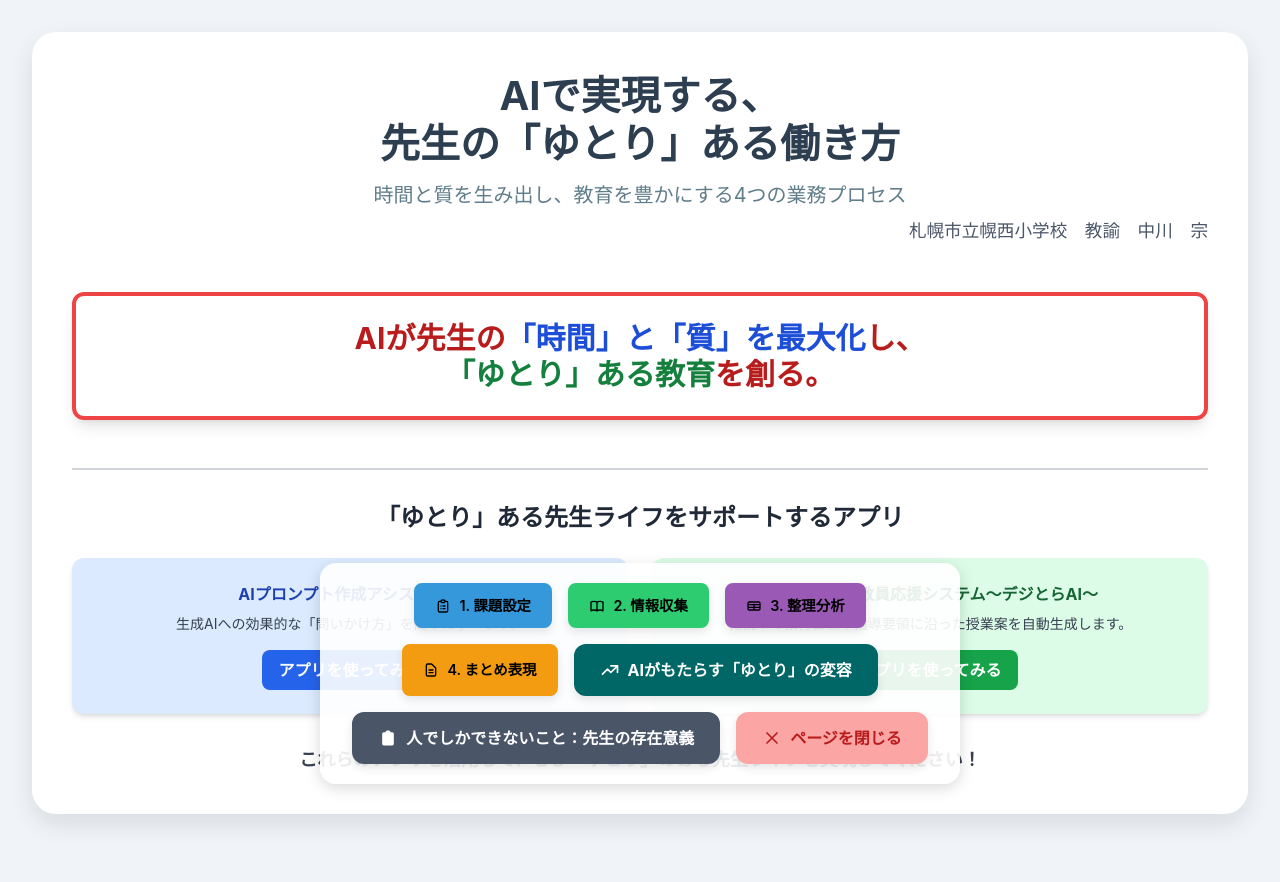
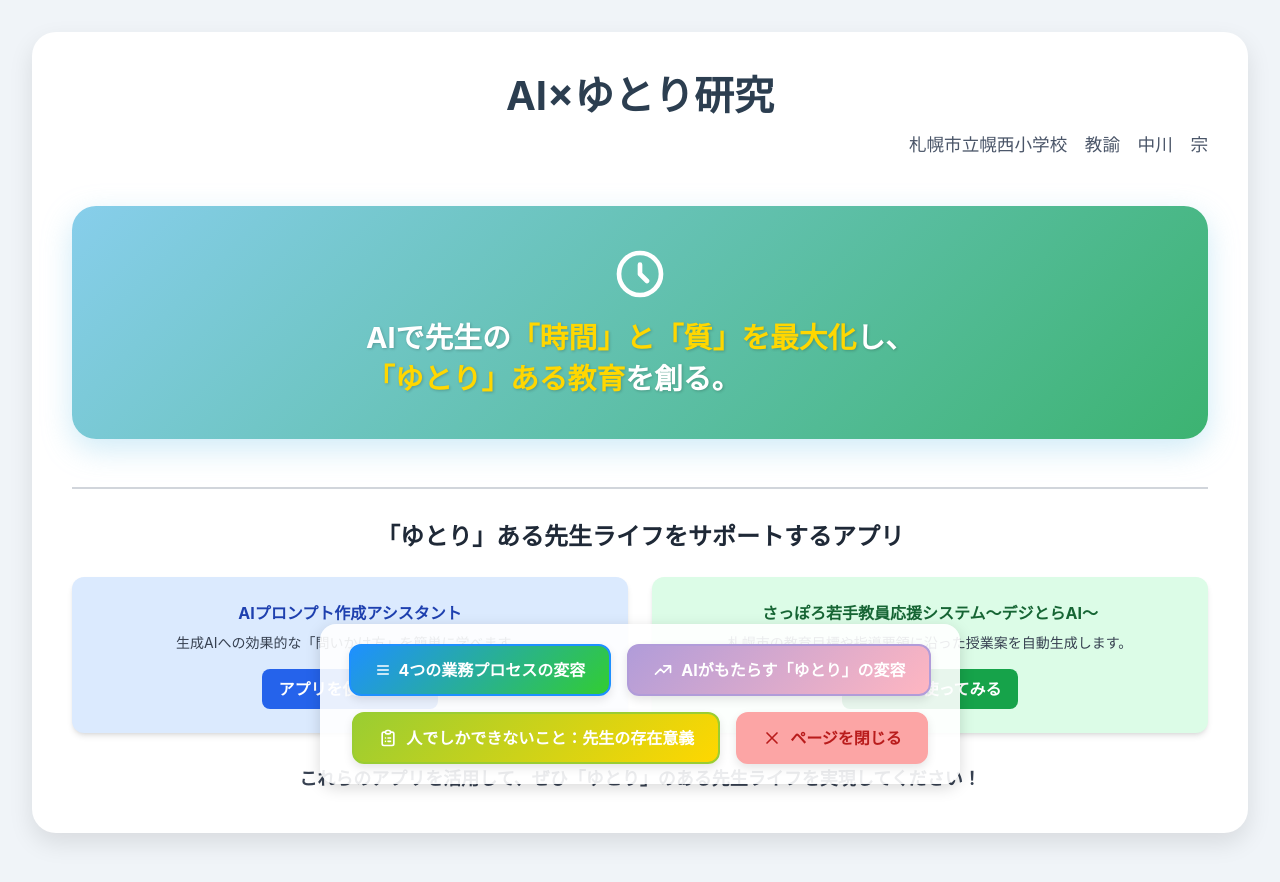
Before and after one commit to sonakagawa712-svg/ai-infographic, a plain HTML site: page index.html in a window 1280 px wide. Drawn offline with nearby package versions, Linux system fonts and the light colour scheme.

Commit message:
Update index.html

```diff
--- a/index.html
+++ b/index.html
@@ -3,7 +3,7 @@
 <head>
     <meta charset="UTF-8">
     <meta name="viewport" content="width=device-width, initial-scale=1.0">
-    <title>AIで実現する、先生の「ゆとり」ある働き方</title>
+    <title>AI×ゆとり研究</title>
     <script src="https://cdn.tailwindcss.com"></script>
     <style>
         body {
@@ -345,21 +345,23 @@
 
         /* 「AIがもたらす『ゆとり』の変容」ボタンのスタイル */
         .scroll-button.primary {
-            background-color: #006666; /* 変容セクションのトーンに合わせる */
-            color: white;
-            border-color: #006666;
+            background: linear-gradient(135deg, #B19CD9 0%, #FFB6C1 100%); /* 暖かみのある紫とピンクのグラデーション */
+            color: white; /* 文字色を白に */
+            border-color: #B19CD9; /* グラデーションの開始色に合わせる */
         }
         .scroll-button.primary:hover {
-            background-color: #004d4d;
+            background: linear-gradient(135deg, #9370DB 0%, #FF69B4 100%); /* ホバーで少し濃く */
+            border-color: #9370DB;
         }
         /* 「人でしかできないこと：先生の存在意義」ボタンのスタイル */
         .scroll-button.secondary {
-            background-color: #4a5568; /* 存在意義セクションのトーンに合わせる */
-            color: white;
-            border-color: #4a5568;
+            background: linear-gradient(135deg, #9ACD32 0%, #FFD700 100%); /* 明るいシトラス系のグラデーション */
+            color: white; /* 文字色を白に */
+            border-color: #9ACD32; /* グラデーションの開始色に合わせる */
         }
         .scroll-button.secondary:hover {
-            background-color: #2c3e50;
+            background: linear-gradient(135deg, #7CFC00 0%, #FFC125 100%); /* ホバーで少し濃く */
+            border-color: #7CFC00;
         }
         /* 「ページを閉じる」ボタンのスタイル - 優しい配色 */
         .scroll-button.close-page-button {
@@ -374,11 +376,19 @@
         }
 
         /* 「4つの業務プロセス」ボタンのスタイル */
-        .process-category-button {
-            font-weight: 600; /* セミボールド */
-            font-size: 0.9rem; /* 少し小さめのフォント */
-            padding: 0.6rem 1.2rem; /* 少し小さめのパディング */
-            border-radius: 0.5rem; /* 少し丸みを抑える */
+        /* 統合されたボタンの新しい色 */
+        .process-category-button#btn-all-process-steps {
+            background: linear-gradient(135deg, #1E90FF 0%, #32CD32 100%); /* 鮮やかな青から緑のグラデーション */
+            color: white; /* 文字色を白に */
+            border-color: #1E90FF; /* グラデーションの開始色に合わせる */
+            font-weight: bold;
+            font-size: 1rem;
+            padding: 0.75rem 1.5rem;
+            border-radius: 0.75rem;
+        }
+        .process-category-button#btn-all-process-steps:hover {
+            background: linear-gradient(135deg, #007BFF 0%, #228B22 100%); /* ホバーで少し濃く */
+            border-color: #007BFF;
         }
         /* 各業務プロセスボタンの特定の色 */
         .process-category-button.step-1 { background-color: #3498db; border-color: #3498db; } /* 課題設定の青 */
@@ -396,12 +406,9 @@
             box-shadow: 0 0 0 3px rgba(52, 152, 219, 0.5); /* 青色の光るボーダー */
             transform: translateY(-2px);
         }
-        .scroll-button.primary.active { box-shadow: 0 0 0 3px rgba(0, 102, 102, 0.5); }
-        .scroll-button.secondary.active { box-shadow: 0 0 0 3px rgba(74, 85, 104, 0.5); }
-        .process-category-button.step-1.active { box-shadow: 0 0 0 3px rgba(52, 152, 219, 0.5); }
-        .process-category-button.step-2.active { box-shadow: 0 0 0 3px rgba(46, 204, 113, 0.5); }
-        .process-category-button.step-3.active { box-shadow: 0 0 0 3px rgba(155, 89, 182, 0.5); }
-        .process-category-button.step-4.active { box-shadow: 0 0 0 3px rgba(243, 156, 18, 0.5); }
+        .process-category-button#btn-all-process-steps.active { box-shadow: 0 0 0 3px rgba(30, 144, 255, 0.5); } /* 統合ボタンのアクティブ状態 (グラデーションの開始色に合わせる) */
+        .scroll-button.primary.active { box-shadow: 0 0 0 3px rgba(177, 156, 217, 0.5); } /* AIがもたらす「ゆとり」の変容ボタンのアクティブ状態 */
+        .scroll-button.secondary.active { box-shadow: 0 0 0 3px rgba(154, 205, 50, 0.5); } /* 人でしかできないこと：先生の存在意義ボタンのアクティブ状態 */
 
 
         /* セクションを非表示にするクラス */
@@ -412,6 +419,39 @@
         /* 変容と存在意義セクションの背景色 */
         #teacher-transformation { background-color: #e0f2f7; /* 薄い青 */ }
         #teacher-purpose { background-color: #e8f5e9; /* 薄い緑 */ }
+
+        /* 結論メッセージの新しいスタイル */
+        .conclusion-message {
+            background: linear-gradient(135deg, #87CEEB 0%, #3CB371 100%); /* 落ち着いた青と緑のグラデーション */
+            color: white;
+            padding: 2.5rem; /* パディングを増やす */
+            border-radius: 1.5rem; /* より丸く */
+            box-shadow: 0 10px 30px rgba(135, 206, 235, 0.4); /* 影を強調 (グラデーションの開始色に合わせる) */
+            display: flex;
+            flex-direction: column;
+            align-items: center;
+            justify-content: center;
+            gap: 1rem;
+            margin-top: 3rem; /* 上部のマージンを増やす */
+        }
+        .conclusion-message .icon {
+            width: 3.5rem; /* アイコンを大きく */
+            height: 3.5rem;
+            color: white;
+            stroke-width: 2;
+        }
+        .conclusion-message p {
+            font-size: 1.8rem; /* フォントサイズを大きく */
+            line-height: 1.4;
+            font-weight: bold;
+            text-shadow: 1px 1px 3px rgba(0, 0, 0, 0.2); /* テキストに影 */
+        }
+        .conclusion-message p .text-blue-700 { /* 個別に指定された色を上書き */
+            color: #FFD700; /* 明るい黄色で強調 */
+        }
+        .conclusion-message p .text-green-700 { /* 個別に指定された色を上書き */
+            color: #FFD700; /* 明るい黄色で強調 */
+        }
 
 
         /* レスポンシブ調整 */
@@ -511,40 +551,39 @@
                 width: 100%;
                 text-align: center;
             }
+            .conclusion-message {
+                padding: 1.5rem;
+                gap: 0.75rem;
+            }
+            .conclusion-message .icon {
+                width: 2.5rem;
+                height: 2.5rem;
+            }
+            .conclusion-message p {
+                font-size: 1.4rem;
+            }
         }
     </style>
 </head>
 <body>
     <div class="container">
-        <h1 class="main-title">AIで実現する、<br>先生の「ゆとり」ある働き方</h1>
-        <p class="sub-title">時間と質を生み出し、教育を豊かにする4つの業務プロセス</p>
+        <h1 class="main-title">AI×ゆとり研究</h1>
+        <!-- 副題を削除 -->
         <p class="presenter-info" style="text-align: right;">札幌市立幌西小学校　教諭　中川　宗</p>
 
         <!-- 固定ナビゲーションコンテナ -->
         <div class="fixed-nav-container">
-            <!-- 全てのナビゲーションボタン -->
-            <button class="process-category-button step-1" id="btn-process-step-1" onclick="scrollToSection('process-step-1', this)">
-                <svg class="w-4 h-4 mr-2" fill="none" stroke="currentColor" viewBox="0 0 24 24" xmlns="http://www.w3.org/2000/svg"><path stroke-linecap="round" stroke-linejoin="round" stroke-width="2" d="M9 5H7a2 2 0 00-2 2v12a2 2 0 002 2h10a2 2 0 002-2V7a2 2 0 00-2-2h-2M9 5a2 2 0 002 2h2a2 2 0 002-2M9 5a2 2 0 012-2h2a2 2 0 012 2m-3 7h3m-3 4h3m-6-4h.01M9 16h.01"></path></svg>
-                1. 課題設定
-            </button>
-            <button class="process-category-button step-2" id="btn-process-step-2" onclick="scrollToSection('process-step-2', this)">
-                <svg class="w-4 h-4 mr-2" fill="none" stroke="currentColor" viewBox="0 0 24 24" xmlns="http://www.w3.org/2000/svg"><path stroke-linecap="round" stroke-linejoin="round" stroke-width="2" d="M12 6.253v13m0-13C10.832 5.477 9.246 5 7.5 5S4.168 5.477 3 6.253v13C4.168 18.477 5.754 18 7.5 18s3.332.477 4.5 1.253m0-13C13.168 5.477 14.754 5 16.5 5c1.747 0 3.332.477 4.5 1.253v13C19.832 18.477 18.246 18 16.5 18c-1.746 0-3.332.477-4.5 1.253"></path></svg>
-                2. 情報収集
-            </button>
-            <button class="process-category-button step-3" id="btn-process-step-3" onclick="scrollToSection('process-step-3', this)">
-                <svg class="w-4 h-4 mr-2" fill="none" stroke="currentColor" viewBox="0 0 24 24" xmlns="http://www.w3.org/2000/svg"><path stroke-linecap="round" stroke-linejoin="round" stroke-width="2" d="M3 10h18M3 14h18m-9-4v8m-7 0h14a2 2 0 002-2V8a2 2 0 00-2-2H5a2 2 0 00-2 2v8a2 2 0 002 2z"></path></svg>
-                3. 整理分析
-            </button>
-            <button class="process-category-button step-4" id="btn-process-step-4" onclick="scrollToSection('process-step-4', this)">
-                <svg class="w-4 h-4 mr-2" fill="none" stroke="currentColor" viewBox="0 0 24 24" xmlns="http://www.w3.org/2000/svg"><path stroke-linecap="round" stroke-linejoin="round" stroke-width="2" d="M9 12h6m-6 4h6m2 5H7a2 2 0 01-2-2V5a2 2 0 012-2h5.586a1 1 0 01.707.293l5.414 5.414a1 1 0 01.293.707V19a2 2 0 01-2 2z"></path></svg>
-                4. まとめ表現
+            <!-- 統合された「4つの業務プロセスの変容」ボタン -->
+            <button class="process-category-button" id="btn-all-process-steps" onclick="scrollToSection('all-process-steps', this)">
+                <svg class="w-4 h-4 mr-2" fill="none" stroke="currentColor" viewBox="0 0 24 24" xmlns="http://www.w3.org/2000/svg"><path stroke-linecap="round" stroke-linejoin="round" stroke-width="2" d="M4 6h16M4 12h16M4 18h16"></path></svg>
+                4つの業務プロセスの変容
             </button>
             <button class="scroll-button primary" id="btn-teacher-transformation" onclick="scrollToSection('teacher-transformation', this)">
                 <svg class="w-5 h-5 mr-2" fill="none" stroke="currentColor" viewBox="0 0 24 24" xmlns="http://www.w3.org/2000/svg"><path stroke-linecap="round" stroke-linejoin="round" stroke-width="2" d="M13 7h8m0 0v8m0-8l-8 8-4-4-6 6"></path></svg>
                 AIがもたらす「ゆとり」の変容
             </button>
             <button class="scroll-button secondary" id="btn-teacher-purpose" onclick="scrollToSection('teacher-purpose', this)">
-                <svg class="w-5 h-5 mr-2" fill="currentColor" viewBox="0 0 24 24" xmlns="http://www.w3.org/2000/svg"><path stroke-linecap="round" stroke-linejoin="round" stroke-width="2" d="M9 5H7a2 2 0 00-2 2v12a2 2 0 002 2h10a2 2 0 002-2V7a2 2 0 00-2-2h-2M9 5a2 2 0 002 2h2a2 2 0 002-2M9 5a2 2 0 012-2h2a2 2 0 012 2m-3 7h3m-3 4h3m-6-4h.01M9 16h.01"></path></svg>
+                <svg class="w-5 h-5 mr-2" fill="none" stroke="currentColor" viewBox="0 0 24 24" xmlns="http://www.w3.org/2000/svg"><path stroke-linecap="round" stroke-linejoin="round" stroke-width="2" d="M9 5H7a2 2 0 00-2 2v12a2 2 0 002 2h10a2 2 0 002-2V7a2 2 0 00-2-2h-2M9 5a2 2 0 002 2h2a2 2 0 002-2M9 5a2 2 0 012-2h2a2 2 0 012 2m-3 7h3m-3 4h3m-6-4h.01M9 16h.01"></path></svg>
                 人でしかできないこと：先生の存在意義
             </button>
             <button class="scroll-button close-page-button" onclick="resetToTop()">
@@ -554,8 +593,11 @@
         </div>
         <!-- 固定ナビゲーションコンテナここまで -->
 
+        <!-- 4つの業務プロセスをまとめる新しいコンテナ -->
+        <div id="all-process-steps" class="process-section hidden">
+            <h2 class="main-process-title text-2xl font-bold text-blue-700 mb-6">4つの業務プロセスの変容</h2>
             <!-- 課題設定 (Problem Setting) -->
-        <div class="process-section step-1 hidden" id="process-step-1">
+            <div class="process-section step-1 visible" id="process-step-1">
                 <h2 class="main-process-title text-2xl font-bold text-blue-700 mb-6">1. 課題設定</h2>
                 <div class="section-title">明確化（漠然とした課題をはっきりさせたいとき）</div>
                 <div class="concept-visual-group">
@@ -667,7 +709,7 @@
             </div>
 
             <!-- 情報収集 (Information Gathering) -->
-        <div class="process-section step-2 hidden" id="process-step-2">
+            <div class="process-section step-2 visible" id="process-step-2">
                 <h2 class="main-process-title text-2xl font-bold text-blue-700 mb-6">2. 情報収集</h2>
                 <div class="section-title">時間（必要な情報を素早く見つけたいとき）</div>
                 <div class="concept-visual-group">
@@ -764,7 +806,7 @@
             </div>
 
             <!-- 整理分析 (Organization & Analysis) -->
-        <div class="process-section step-3 hidden" id="process-step-3">
+            <div class="process-section step-3 visible" id="process-step-3">
                 <h2 class="main-process-title text-2xl font-bold text-blue-700 mb-6">3. 整理分析</h2>
                 <div class="section-title">構造化（散らばった情報を体系的にまとめたいとき）</div>
                 <div class="concept-visual-group">
@@ -868,20 +910,20 @@
             </div>
 
             <!-- まとめ表現 (Summary Expression) -->
-        <div class="process-section step-4 hidden" id="process-step-4">
+            <div class="process-section step-4 visible" id="process-step-4">
                 <h2 class="main-process-title text-2xl font-bold text-blue-700 mb-6">4. まとめ表現</h2>
                 <div class="section-title">効率性（簡潔で分かりやすい資料を作りたいとき）</div>
                 <div class="concept-visual-group">
                     <div class="visual-item">
                         <div class="visual-label">Before</div>
                         <div class="concept-visual efficiency-visual efficiency-before">
-                        <div class="line"></div>
+                            <div class="shape"></div>
                         </div>
                     </div>
                     <div class="visual-item">
                         <div class="visual-label">After</div>
                         <div class="concept-visual efficiency-visual efficiency-after">
-                        <div class="line"></div>
+                            <div class="shape"></div>
                         </div>
                     </div>
                 </div>
@@ -896,7 +938,8 @@
                     </div>
                     <div class="explanation-box">
                         <svg class="icon-small" viewBox="0 0 24 24" fill="none" stroke="currentColor" stroke-width="2" stroke-linecap="round" stroke-linejoin="round"><path d="M22 11.08V12a10 10 0 11-5.93-9.14"/><polyline points="22 4 12 14.01 9 11.01"/></svg>
-                    After: AIが長文から要点を抽出し、簡潔で分かりやすいドラフトを自動で作成する</div>
+                        After: AIが長文から要点を抽出し、簡潔で分かりやすいドラフトを自動で作成する
+                    </div>
                 </div>
 
                 <div class="section-title">多様性（様々な形式で表現したいとき）</div>
@@ -961,11 +1004,13 @@
                     </div>
                 </div>
             </div>
+        </div>
 
         <!-- 結論メッセージ -->
-        <div class="mt-12 p-6 border-4 border-red-500 rounded-xl bg-white text-center shadow-lg">
-            <p class="text-2xl md:text-3xl font-bold text-red-700 leading-tight">
-                AIが先生の<span class="text-blue-700">「時間」と「質」を最大化</span>し、<br>
+        <div class="conclusion-message">
+            <svg class="icon" fill="none" stroke="currentColor" viewBox="0 0 24 24" xmlns="http://www.w3.org/2000/svg"><path stroke-linecap="round" stroke-linejoin="round" stroke-width="2" d="M12 8v4l3 3m6-3a9 9 0 11-18 0 9 9 0 0118 0z"></path></svg>
+            <p>
+                AIで先生の<span class="text-blue-700">「時間」と「質」を最大化</span>し、<br>
                 <span class="text-green-700">「ゆとり」ある教育</span>を創る。
             </p>
         </div>
@@ -1045,7 +1090,7 @@
             <div class="grid grid-cols-1 md:grid-cols-2 gap-6">
                 <!-- 1. 子どもと深く向き合う「心の教育」 -->
                 <div class="infographic-card bg-red-50 p-6 rounded-xl shadow-md flex items-start space-x-4">
-                    <svg class="flex-shrink-0 w-8 h-8 text-red-600" fill="none" stroke="currentColor" viewBox="0 0 24 24" xmlns="http://www.w3.org/2000/svg"><path stroke-linecap="round" stroke-linejoin="round" stroke-width="2" d="M4.318 6.318a4.5 4.5 0 000 6.364L12 20.364l7.682-7.682a4.5 4.5 0 00-6.364-6.364L12 7.636l-1.318-1.318a4.5 4.5 0 00-6.364 0z"></path></svg>
+                    <!-- 絵文字を削除 -->
                     <div>
                         <h3 class="font-bold text-lg text-red-800 mb-2">子どもと深く向き合う「心の教育」</h3>
                         <p class="text-sm text-gray-700">
@@ -1056,7 +1101,7 @@
 
                 <!-- 2. 創造性を刺激する「問い」と「学びの場」のデザイン -->
                 <div class="infographic-card bg-yellow-50 p-6 rounded-xl shadow-md flex items-start space-x-4">
-                    <svg class="flex-shrink-0 w-8 h-8 text-yellow-600" fill="none" stroke="currentColor" viewBox="0 0 24 24" xmlns="http://www.w3.org/2000/svg"><path stroke-linecap="round" stroke-linejoin="round" stroke-width="2" d="M12 6.253v13m0-13C10.832 5.477 9.246 5 7.5 5S4.168 5.477 3 6.253v13C4.168 18.477 5.754 18 7.5 18s3.332.477 4.5 1.253m0-13C13.168 5.477 14.754 5 16.5 5c1.747 0 3.332.477 4.5 1.253v13C19.832 18.477 18.246 18 16.5 18c-1.746 0-3.332.477-4.5 1.253"></path></svg>
+                    <!-- 絵文字を削除 -->
                     <div>
                         <h3 class="font-bold text-lg text-yellow-800 mb-2">創造性を刺激する「問い」と「学びの場」のデザイン</h3>
                         <p class="text-sm text-gray-700">
@@ -1067,7 +1112,7 @@
 
                 <!-- 3. 育成のための「あえての選択」と深い教育的判断 -->
                 <div class="infographic-card bg-purple-50 p-6 rounded-xl shadow-md flex items-start space-x-4">
-                    <svg class="flex-shrink-0 w-8 h-8 text-purple-600" fill="none" stroke="currentColor" viewBox="0 0 24 24" xmlns="http://www.w3.org/2000/svg"><path stroke-linecap="round" stroke-linejoin="round" stroke-width="2" d="M9 19v-6a2 2 0 00-2-2H5a2 2 0 00-2 2v6m3 0V4a3 3 0 013-3h6a3 3 0 013 3v15m-12 0h12m-9 3l-3-3m0 0l-3 3m3-3v3m0 0h3m-6-3h6"></path></svg>
+                    <!-- 絵文字を削除 -->
                     <div>
                         <h3 class="font-bold text-lg text-purple-800 mb-2">育成のための「あえての選択」と深い教育的判断</h3>
                         <p class="text-sm text-gray-700">
@@ -1078,7 +1123,7 @@
 
                 <!-- 4. 未来を生き抜く「非認知能力」の育成 -->
                 <div class="infographic-card bg-blue-50 p-6 rounded-xl shadow-md flex items-start space-x-4">
-                    <svg class="flex-shrink-0 w-8 h-8 text-blue-600" fill="none" stroke="currentColor" viewBox="0 0 24 24" xmlns="http://www.w3.org/2000/svg"><path stroke-linecap="round" stroke-linejoin="round" stroke-width="2" d="M13 10V3L4 14h7v7l9-11h-7z"></path></svg>
+                    <!-- 絵文字を削除 -->
                     <div>
                         <h3 class="font-bold text-lg text-blue-800 mb-2">未来を生き抜く「非認知能力」の育成</h3>
                         <p class="text-sm text-gray-700">
@@ -1131,14 +1176,20 @@
     <script>
         // すべてのセクションIDを配列にまとめる
         const allSectionIds = [
-            'process-step-1', 'process-step-2', 'process-step-3', 'process-step-4',
-            'teacher-transformation', 'teacher-purpose'
+            'all-process-steps', // 新しく追加した統合セクション
+            'teacher-transformation',
+            'teacher-purpose'
+        ];
+        // 統合された業務プロセス内の個別のステップID
+        const individualProcessStepIds = [
+            'process-step-1', 'process-step-2', 'process-step-3', 'process-step-4'
         ];
 
         // すべてのボタンIDを配列にまとめる
         const allButtonIds = [
-            'btn-process-step-1', 'btn-process-step-2', 'btn-process-step-3', 'btn-process-step-4',
-            'btn-teacher-transformation', 'btn-teacher-purpose'
+            'btn-all-process-steps', // 新しく追加した統合ボタン
+            'btn-teacher-transformation',
+            'btn-teacher-purpose'
         ];
 
         // セクションを表示し、他のセクションを非表示にする関数
@@ -1151,6 +1202,15 @@
                     section.classList.remove('visible'); // visibleクラスも削除
                 }
             });
+            // 個別の業務プロセスステップも非表示にする
+            individualProcessStepIds.forEach(stepId => {
+                const step = document.getElementById(stepId);
+                if (step) {
+                    step.classList.add('hidden');
+                    step.classList.remove('visible');
+                }
+            });
+
 
             // すべてのボタンからアクティブクラスを削除する
             allButtonIds.forEach(buttonId => {
@@ -1174,6 +1234,19 @@
                     clickedButton.classList.add('active');
                 }
 
+                // 「4つの業務プロセスの変容」がクリックされた場合、その中のすべてのステップを表示する
+                if (id === 'all-process-steps') {
+                    individualProcessStepIds.forEach(stepId => {
+                        const step = document.getElementById(stepId);
+                        if (step) {
+                            step.classList.remove('hidden');
+                            setTimeout(() => {
+                                step.classList.add('visible');
+                            }, 10);
+                        }
+                    });
+                }
+
                 const offset = 80; // 固定ナビゲーションの高さ + いくらかのパディング
                 const bodyRect = document.body.getBoundingClientRect().top;
                 const elementRect = targetSection.getBoundingClientRect().top;
@@ -1192,6 +1265,14 @@
                 if (section) {
                     section.classList.add('hidden');
                     section.classList.remove('visible'); // visibleクラスも削除
+                }
+            });
+            // 個別の業務プロセスステップも非表示にする
+            individualProcessStepIds.forEach(stepId => {
+                const step = document.getElementById(stepId);
+                if (step) {
+                    step.classList.add('hidden');
+                    step.classList.remove('visible');
                 }
             });
 
```
Lines whose indentation alone changed are shown as unchanged.
